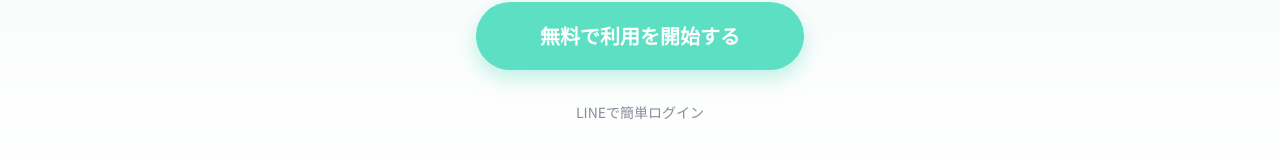
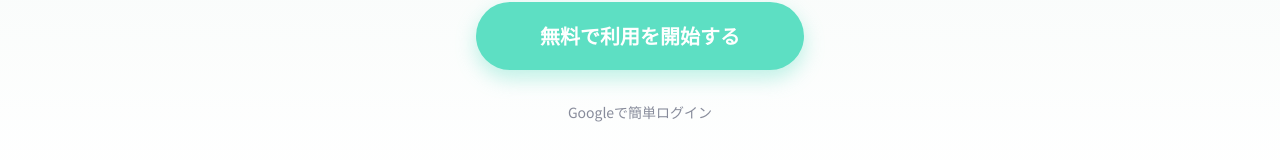
Before and after one commit to komotegawa-edore/mukimuki-chemistry-quiz, a Next.js app: page /lp in a window 1280 px wide. Shown: the part 3262-3422 px from the top of the page. Built offline with nearby package versions, Linux system fonts and the light colour scheme.

Commit message:
Initial commit: 無機化学小テストアプリMVP

```diff
--- a/app/lp/page.tsx
+++ b/app/lp/page.tsx
@@ -226,7 +226,7 @@ export default function LandingPage() {
           </Link>
 
           <p className="mt-8 text-sm opacity-60">
-            LINEで簡単ログイン
+            Googleで簡単ログイン
           </p>
         </div>
       </footer>
```
